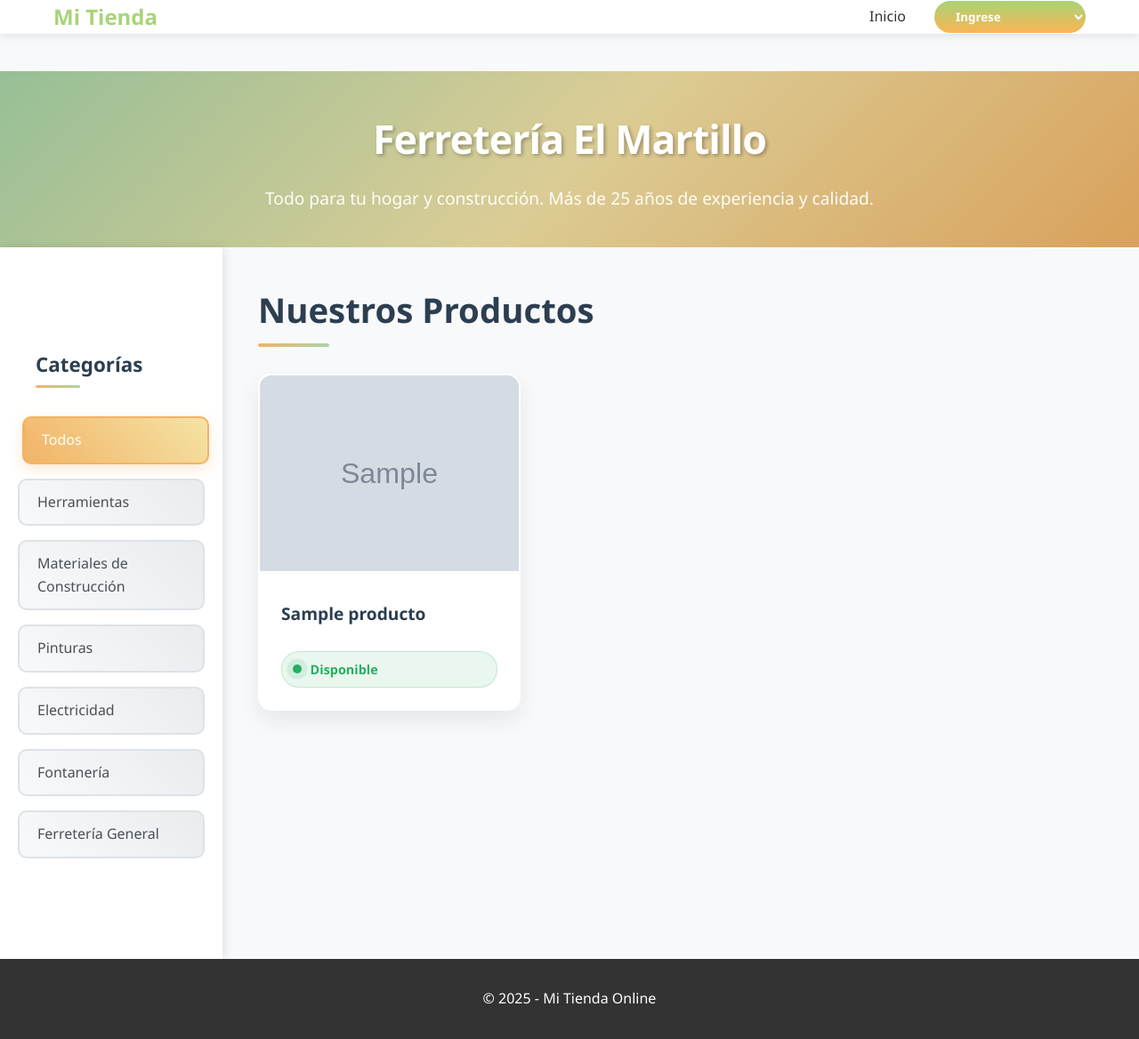
After one commit to Ganterlix-Dev/ascd3, a Django app: page /catalogo/ in a window 1280 px wide. The commit adds this page. Shown: the whole page at 89% size. Run offline with Django 5.2, Linux system fonts and the light colour scheme; tables that the repository leaves empty hold one stand-in row (values such as "Sample post"); grey boxes marked "Sample" are stand-in pictures.

Commit message:
avance 2

```diff
--- a/Ferreteria/settings.py
+++ b/Ferreteria/settings.py
@@ -133,14 +133,14 @@ USE_TZ = True
 # Static files (CSS, JavaScript, Images)
 # https://docs.djangoproject.com/en/5.2/howto/static-files/
 
-STATIC_URL = 'static/'
+
+STATIC_URL = '/static/'
 
 LOGIN_URL = '/Iniciar/'  # O el path que uses para el login
 
 MEDIA_URL = '/media/'
 MEDIA_ROOT = os.path.join(BASE_DIR, 'media')
 
-DEBUG = False
 ALLOWED_HOSTS = ['*']
 
 EMAIL_BACKEND = 'django.core.mail.backends.console.EmailBackend'
--- a/Ferreteria/urls.py
+++ b/Ferreteria/urls.py
@@ -18,7 +18,7 @@ from django.contrib import admin
 from django.urls import path
 from django.conf import settings
 from django.conf.urls.static import static
-from ventas.views import home, error_404
+from ventas.views import home, error_404, catalogo
 from usuarios import views as usuarios_views
 from superadmin.views import ListarUsuarios,EditarUsuario,EliminarUsuario,Crearusuario
 from empleado.views import CrearProducto, ListarProducto, EditarProducto, EliminarProducto
@@ -47,4 +47,8 @@ urlpatterns = [
     path('Eliminar_productos/', EliminarProducto, name='Eliminar_productos'),
 
     path('admin/', admin.site.urls, name='admin'),
+
+    path('catalogo/', catalogo, name='catalogo')
+
+
 ] + static(settings.MEDIA_URL, document_root=settings.MEDIA_ROOT)
--- a/empleado/templates/Productos.html
+++ b/empleado/templates/Productos.html
@@ -71,7 +71,7 @@
                     <tr>
                         <td>
                         {% if producto.imagen %}
-                            <img style="width: auto; height: 80px; position: relative; left: 50px; object-fit: cover;" src="{{ producto.imagen.url }}">
+                            <img style="width: auto; height: 80px; position: relative; left: 20px; object-fit: cover;" src="{{ producto.imagen.url }}">
                         {% else %}
                             <p>No hay imagen disponible</p>
                         {% endif %}
--- /dev/null
+++ b/ventas/static/catalogo.css
@@ -0,0 +1,467 @@
+* {
+    margin: 0;
+    padding: 0;
+    box-sizing: border-box;
+}
+
+body {
+    font-family: 'Segoe UI', Tahoma, Geneva, Verdana, sans-serif;
+    line-height: 1.6;
+    color: #333;
+    background: #f8f9fa;
+    display: flex;
+    flex-direction: column;
+    min-height: 100vh;
+}
+
+/* Header con el mismo gradiente */
+.header {
+    background: linear-gradient(135deg, #a8d5a8 0%, #f4e4a6 50%, #f2b366 100%);
+    padding: 40px 0;
+    text-align: center;
+    color: white;
+    position: relative;
+    overflow: hidden;
+}
+
+.header::before {
+    content: '';
+    position: absolute;
+    top: 0;
+    left: 0;
+    right: 0;
+    bottom: 0;
+    background: rgba(0,0,0,0.1);
+    z-index: 1;
+}
+
+.header-content {
+    position: relative;
+    z-index: 2;
+    max-width: 800px;
+    margin: 0 auto;
+    padding: 0 20px;
+}
+
+.header h1 {
+    font-size: 2.8rem;
+    font-weight: 700;
+    margin-bottom: 1rem;
+    text-shadow: 2px 2px 4px rgba(0,0,0,0.3);
+    letter-spacing: -1px;
+}
+
+.header p {
+    font-size: 1.2rem;
+    opacity: 0.95;
+    font-weight: 300;
+}
+
+/* Contenedor principal con layout de columnas */
+.main-container {
+    display: flex;
+    flex: 1;
+    max-width: 1400px;
+    margin: 0 auto;
+    width: 100%;
+}
+
+/* Navegación de categorías en columna izquierda */
+/* Navegación de categorías en columna izquierda */
+.nav-categories {
+    width: 250px;
+    background: white;
+    box-shadow: 2px 0 10px rgba(0,0,0,0.1);
+    padding: 30px 0;
+    position: sticky;
+    top: 0;
+    height: 100vh;
+    overflow-y: auto;
+}
+
+.nav-container {
+    display: flex;
+    flex-direction: column;
+    gap: 1rem;
+    padding: 0 20px;
+}
+
+.nav-title {
+    font-size: 1.4rem;
+    font-weight: 600;
+    color: #2c3e50;
+    margin-bottom: 1.5rem;
+    padding: 0 20px;
+    position: relative;
+}
+
+.nav-title::after {
+    content: '';
+    position: absolute;
+    bottom: -8px;
+    left: 20px;
+    width: 50px;
+    height: 3px;
+    background: linear-gradient(45deg, #f2b366, #a8d5a8);
+    border-radius: 2px;
+}
+
+.nav-item {
+    padding: 12px 20px;
+    background: linear-gradient(45deg, #f8f9fa, #e9ecef);
+    border: 2px solid #dee2e6;
+    border-radius: 10px;
+    text-decoration: none;
+    color: #495057;
+    font-weight: 500;
+    transition: all 0.3s ease;
+    cursor: pointer;
+    display: flex;
+    align-items: center;
+}
+
+.nav-item:hover, .nav-item.active {
+    background: linear-gradient(45deg, #f2b366, #f4e4a6);
+    border-color: #f2b366;
+    color: white;
+    transform: translateX(5px);
+    box-shadow: 0 5px 15px rgba(242, 179, 102, 0.3);
+}
+
+.nav-item.active {
+    position: relative;
+}
+
+.nav-item.active::before {
+    content: '';
+    position: absolute;
+    left: -2px;
+    top: 50%;
+    transform: translateY(-50%);
+    width: 4px;
+    height: 70%;
+    background: #f2b366;
+    border-radius: 2px;
+}
+
+/* Sección principal del catálogo */
+.catalog-section {
+    flex: 1;
+    padding: 40px;
+    background: #f8f9fa;
+}
+
+.section-title {
+    text-align: left;
+    font-size: 2.4rem;
+    color: #2c3e50;
+    margin-bottom: 2.5rem;
+    font-weight: 600;
+    position: relative;
+}
+
+.section-title::after {
+    content: '';
+    position: absolute;
+    bottom: -10px;
+    left: 0;
+    width: 80px;
+    height: 4px;
+    background: linear-gradient(45deg, #f2b366, #a8d5a8);
+    border-radius: 2px;
+}
+
+/* Grid de productos */
+.products-grid {
+    display: grid;
+    grid-template-columns: repeat(auto-fill, minmax(280px, 1fr));
+    gap: 2rem;
+    margin-top: 2rem;
+}
+
+/* Tarjetas de productos */
+.product-card {
+    background: white;
+    border-radius: 15px;
+    box-shadow: 0 10px 25px rgba(0,0,0,0.08);
+    overflow: hidden;
+    transition: all 0.4s ease;
+    border: 2px solid transparent;
+    position: relative;
+}
+
+.product-card::before {
+    content: '';
+    position: absolute;
+    top: 0;
+    left: 0;
+    right: 0;
+    bottom: 0;
+    background: linear-gradient(45deg, #f2b366, #a8d5a8);
+    opacity: 0;
+    transition: opacity 0.3s ease;
+    z-index: 1;
+    border-radius: 13px;
+}
+
+.product-card:hover {
+    transform: translateY(-8px);
+    box-shadow: 0 15px 35px rgba(0,0,0,0.12);
+    border-color: rgba(242, 179, 102, 0.3);
+}
+
+.product-card:hover::before {
+    opacity: 0.05;
+}
+
+.product-image {
+    width: 100%;
+    height: 220px;
+    overflow: hidden;
+    background: linear-gradient(135deg, #f8f9fa 0%, #e9ecef 100%);
+    display: flex;
+    align-items: center;
+    justify-content: center;
+    position: relative;
+    z-index: 2;
+}
+
+.product-image img {
+    width: 100%;
+    height: 100%;
+    object-fit: cover;
+    transition: transform 0.4s ease;
+}
+
+.product-card:hover .product-image img {
+    transform: scale(1.08);
+}
+
+.product-info {
+    padding: 1.5rem;
+    position: relative;
+    z-index: 2;
+    background: white;
+}
+
+.product-name {
+    font-size: 1.2rem;
+    font-weight: 600;
+    color: #2c3e50;
+    margin-bottom: 1rem;
+    line-height: 1.4;
+    min-height: 50px;
+    display: flex;
+    align-items: center;
+}
+
+/* Estados de disponibilidad mejorados */
+.availability {
+    display: flex;
+    align-items: center;
+    gap: 0.6rem;
+    font-weight: 600;
+    font-size: 0.9rem;
+    padding: 8px 12px;
+    border-radius: 20px;
+    transition: all 0.3s ease;
+}
+
+.status-dot {
+    width: 10px;
+    height: 10px;
+    border-radius: 50%;
+    display: inline-block;
+    position: relative;
+}
+
+.status-dot::after {
+    content: '';
+    position: absolute;
+    top: 50%;
+    left: 50%;
+    transform: translate(-50%, -50%);
+    width: 16px;
+    height: 16px;
+    border-radius: 50%;
+    opacity: 0.3;
+    animation: pulse 2s infinite;
+}
+
+@keyframes pulse {
+    0% { transform: translate(-50%, -50%) scale(1); opacity: 0.3; }
+    50% { transform: translate(-50%, -50%) scale(1.5); opacity: 0.1; }
+    100% { transform: translate(-50%, -50%) scale(1); opacity: 0.3; }
+}
+
+.availability.available {
+    color: #27ae60;
+    background: rgba(39, 174, 96, 0.1);
+    border: 1px solid rgba(39, 174, 96, 0.2);
+}
+
+.availability.available .status-dot {
+    background-color: #27ae60;
+}
+
+.availability.available .status-dot::after {
+    background-color: #27ae60;
+}
+
+.availability.unavailable {
+    color: #e74c3c;
+    background: rgba(231, 76, 60, 0.1);
+    border: 1px solid rgba(231, 76, 60, 0.2);
+}
+
+.availability.unavailable .status-dot {
+    background-color: #e74c3c;
+}
+
+.availability.unavailable .status-dot::after {
+    background-color: #e74c3c;
+}
+
+.availability.limited {
+    color: #f39c12;
+    background: rgba(243, 156, 18, 0.1);
+    border: 1px solid rgba(243, 156, 18, 0.2);
+}
+
+.availability.limited .status-dot {
+    background-color: #f39c12;
+}
+
+.availability.limited .status-dot::after {
+    background-color: #f39c12;
+}
+
+/* Footer */
+.footer {
+    background: linear-gradient(135deg, #2c3e50 0%, #34495e 100%);
+    color: white;
+    text-align: center;
+    padding: 30px 0;
+    margin-top: auto;
+}
+
+.footer p {
+    font-size: 1rem;
+    opacity: 0.9;
+}
+
+/* Responsive Design */
+@media (max-width: 992px) {
+    .main-container {
+        flex-direction: column;
+    }
+
+    .nav-categories {
+        width: 100%;
+        height: auto;
+        position: relative;
+        padding: 20px 0;
+    }
+
+    .nav-container {
+        flex-direction: row;
+        flex-wrap: wrap;
+        justify-content: center;
+        padding: 0 15px;
+    }
+
+    .nav-title {
+        text-align: center;
+        padding: 0;
+    }
+
+    .nav-title::after {
+        left: 50%;
+        transform: translateX(-50%);
+    }
+
+    .nav-item {
+        padding: 10px 15px;
+        flex: 0 0 auto;
+    }
+
+    .nav-item:hover, .nav-item.active {
+        transform: translateY(-3px);
+    }
+
+    .nav-item.active::before {
+        display: none;
+    }
+
+    .catalog-section {
+        padding: 30px 20px;
+    }
+
+    .section-title {
+        text-align: center;
+        font-size: 2rem;
+    }
+
+    .section-title::after {
+        left: 50%;
+        transform: translateX(-50%);
+    }
+}
+
+@media (max-width: 768px) {
+    .header h1 {
+        font-size: 2.2rem;
+    }
+
+    .header p {
+        font-size: 1rem;
+    }
+
+    .products-grid {
+        grid-template-columns: repeat(auto-fit, minmax(240px, 1fr));
+        gap: 1.5rem;
+    }
+}
+
+@media (max-width: 480px) {
+    .products-grid {
+        grid-template-columns: 1fr;
+        gap: 1.5rem;
+    }
+
+    .product-image {
+        height: 200px;
+    }
+
+    .header {
+        padding: 30px 0;
+    }
+
+    .catalog-section {
+        padding: 20px 15px;
+    }
+}
+
+/* Animaciones adicionales */
+.product-card {
+    animation: fadeInUp 0.6s ease forwards;
+    opacity: 0;
+    transform: translateY(20px);
+}
+
+.product-card:nth-child(1) { animation-delay: 0.1s; }
+.product-card:nth-child(2) { animation-delay: 0.15s; }
+.product-card:nth-child(3) { animation-delay: 0.2s; }
+.product-card:nth-child(4) { animation-delay: 0.25s; }
+.product-card:nth-child(5) { animation-delay: 0.3s; }
+.product-card:nth-child(6) { animation-delay: 0.35s; }
+.product-card:nth-child(7) { animation-delay: 0.4s; }
+.product-card:nth-child(8) { animation-delay: 0.45s; }
+.product-card:nth-child(9) { animation-delay: 0.5s; }
+
+@keyframes fadeInUp {
+    to {
+        opacity: 1;
+        transform: translateY(0);
+    }
+}
--- /dev/null
+++ b/ventas/templates/catalogo.html
@@ -0,0 +1,69 @@
+{% extends "base.html" %}
+
+{% block content %}
+
+
+<!DOCTYPE html>
+<html lang="es">
+<head>
+    <meta charset="UTF-8">
+    <meta name="viewport" content="width=device-width, initial-scale=1.0">
+    {% load static %}
+    <link rel="stylesheet" href="{% static 'catalogo.css' %}">
+    <title>Catálogo - Ferretería El Martillo</title>
+</head>
+<body>
+    <div class="header">
+        <div class="header-content">
+            <h1>Ferretería El Martillo</h1>
+            <p>Todo para tu hogar y construcción. Más de 25 años de experiencia y calidad.</p>
+        </div>
+    </div>
+
+    <div class="main-container">
+        <nav class="nav-categories">
+            <div class="nav-container">
+                <h2 class="nav-title">Categorías</h2>
+                <a href="{% url 'catalogo' %}" class="nav-item {% if not categoria_seleccionada %}active{% endif %}">Todos</a>
+                {% for cat in categorias %}
+                    <a href="{% url 'catalogo' %}?categoria={{ cat }}"
+                       class="nav-item {% if cat == categoria_seleccionada %}active{% endif %}">
+                       {{ cat }}
+                    </a>
+                {% endfor %}
+            </div>
+        </nav>
+
+        <section class="catalog-section">
+            <h2 class="section-title">Nuestros Productos</h2>
+
+            <div class="products-grid">
+                {% for producto in productos %}
+                    <div class="product-card">
+                        <div class="product-image">
+                            <img src="{{ producto.imagen.url }}" alt="{{ producto.nombre }}">
+                        </div>
+                        <div class="product-info">
+                            <h3 class="product-name">{{ producto.nombre }}</h3>
+                            {% if producto.disponible %}
+                                <div class="availability available">
+                                    <span class="status-dot"></span>
+                                    Disponible
+                                </div>
+                            {% else %}
+                                <div class="availability unavailable">
+                                    <span class="status-dot"></span>
+                                    No Disponible
+                                </div>
+                            {% endif %}
+                        </div>
+                    </div>
+                {% endfor %}
+            </div>
+        </section>
+    </div>
+</body>
+
+
+</html>
+{% endblock %}
--- a/ventas/views.py
+++ b/ventas/views.py
@@ -7,14 +7,37 @@ from django.contrib.auth.decorators import login_required
 
 
 def home(request):
-    return render(request, 'home.html')
+    return render(request, 'catalogo.html')
 
 def error_404(request, exception):
     return render(request, '404.html', status=404)
 
+# views.py
+# views.py
 def catalogo(request):
-    productos = Producto.objects.all()
-    return render(request, 'catalogo.html', {'productos': productos})
+    categoria_nombre = request.GET.get('categoria')
+
+    # Lista fija de categorías definidas en tus productos
+    categorias = [
+        "Herramientas",
+        "Materiales de Construcción",
+        "Pinturas",
+        "Electricidad",
+        "Fontanería",
+        "Ferretería General"
+    ]
+
+    if categoria_nombre in categorias:
+        productos = Producto.objects.filter(categoria__iexact=categoria_nombre)
+    else:
+        productos = Producto.objects.all()
+
+    return render(request, 'catalogo.html', {
+        'productos': productos,
+        'categorias': categorias,
+        'categoria_seleccionada': categoria_nombre,
+    })
+
 
 
 # def ListarProducto(request):
```
Also changed, not shown: empleado/migrations/0001_initial.py (added), empleado/migrations/__init__.py (added), media/descarga.jpg (added), media/pechra.jpg (added).
